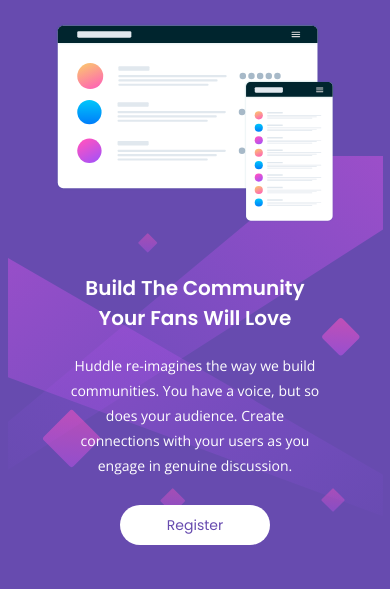
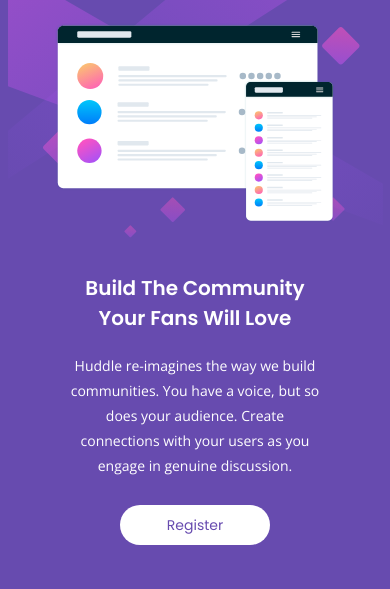
Before and after one commit to ederhscc/desafio-huddle-landing-page, a plain HTML site: page index.html in a window 390 px wide. Shown: the part 135-724 px from the top of the page. Drawn offline with nearby package versions, Linux system fonts and the light colour scheme.

Commit message:
second commit

```diff
--- a/src/css/style.css
+++ b/src/css/style.css
@@ -112,14 +112,13 @@ body {
 
 @media(max-width: 750px) {
     body {
-        background: url(../images/bg-mobile.svg) no-repeat center center;
+        background: url(../images/bg-mobile.svg) no-repeat top center;
         background-color: var(--primari-color-dark);
 
     }
     .main {
         grid-template-columns: 1fr;
         grid-template-rows: repeat(4, 1fr);
-        text-align: center;
     }
 
     .logo img {
@@ -131,6 +130,7 @@ body {
     display: flex;
     flex-direction: column;
     justify-content: center;
+    text-align: center;
    }
    .conteudo-principal .info {
         width: 100%;
```
Also changed, not shown: 1 other file.
